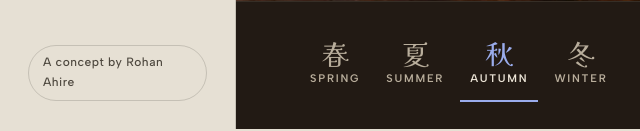
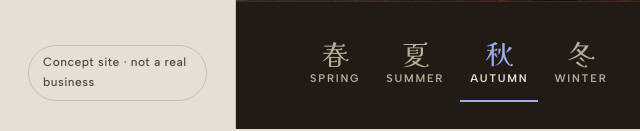
Before and after one commit to rohan-ahire1/koke-and-stone, a plain HTML site: page index.html in a window 1280 px wide. Shown: the part 671-802 px from the top of the page, 0-640 px from the left. Drawn offline with Linux system fonts and the light colour scheme.

Commit message:
Label the site as a concept with no author name, so one build serves every domain

```diff
--- a/index.html
+++ b/index.html
@@ -4,7 +4,7 @@
 <meta charset="utf-8">
 <meta name="viewport" content="width=device-width, initial-scale=1, viewport-fit=cover">
 <title>Koke &amp; Stone — Moss gardens, courtyards and terrariums</title>
-<meta name="description" content="Koke &amp; Stone designs, plants and tends moss gardens, courtyards and terrariums. A concept website by Rohan Ahire.">
+<meta name="description" content="Koke &amp; Stone designs, plants and tends moss gardens, courtyards and terrariums. A concept website, not a real business.">
 <meta name="theme-color" content="#e6e0d4">
 <link rel="preload" href="assets/fonts/kaisei-opti-400.woff2" as="font" type="font/woff2" crossorigin>
 <link rel="preload" href="assets/fonts/albert-sans.woff2" as="font" type="font/woff2" crossorigin>
@@ -34,7 +34,7 @@
     <p class="rail-season" id="sekki">Cold Dew</p>
     <p class="rail-dates" id="sekki-dates">8 to 22 October</p>
   </div>
-  <a class="concept" href="https://rohanahire.com" target="_blank" rel="noopener">A concept by Rohan Ahire<span class="visually-hidden"> (opens in a new tab)</span></a>
+  <span class="concept">Concept site · not a real business</span>
 </header>
 
 <main id="main">
@@ -44,7 +44,7 @@
       <img src="assets/alcove-autumn.webp" data-season="autumn" class="is-on" width="1672" height="941" alt="" fetchpriority="high">
     </div>
     <div class="alcove-wall">
-      <a class="concept concept-hero" href="https://rohanahire.com" target="_blank" rel="noopener">A concept by Rohan Ahire<span class="visually-hidden"> (opens in a new tab)</span></a>
+      <span class="concept concept-hero">Concept site · not a real business</span>
       <h1 id="hero-title">Gardens that grow quieter every year.</h1>
       <p class="offer">We design, plant and tend moss gardens, courtyards and terrariums, then care for them through every season.</p>
       <div class="actions">
@@ -175,7 +175,7 @@
     </div>
     <footer class="foot">
       <span>© 2026 Koke &amp; Stone, a fictional studio</span>
-      <span>A concept by <a href="https://rohanahire.com" target="_blank" rel="noopener">Rohan Ahire</a></span>
+      <span>Concept site · not a real business</span>
     </footer>
   </section>
 
--- a/style.css
+++ b/style.css
@@ -260,7 +260,6 @@ a { color: inherit; }
   transition: color 0.3s var(--ease), border-color 0.3s var(--ease);
 }
 .concept-hero { display: none; }
-.concept:hover { color: var(--ink); border-color: var(--ink); }
 
 main { margin-left: var(--rail); }
 
```
Also changed, not shown: 404.html (+1 -1 lines), 1 other file.
